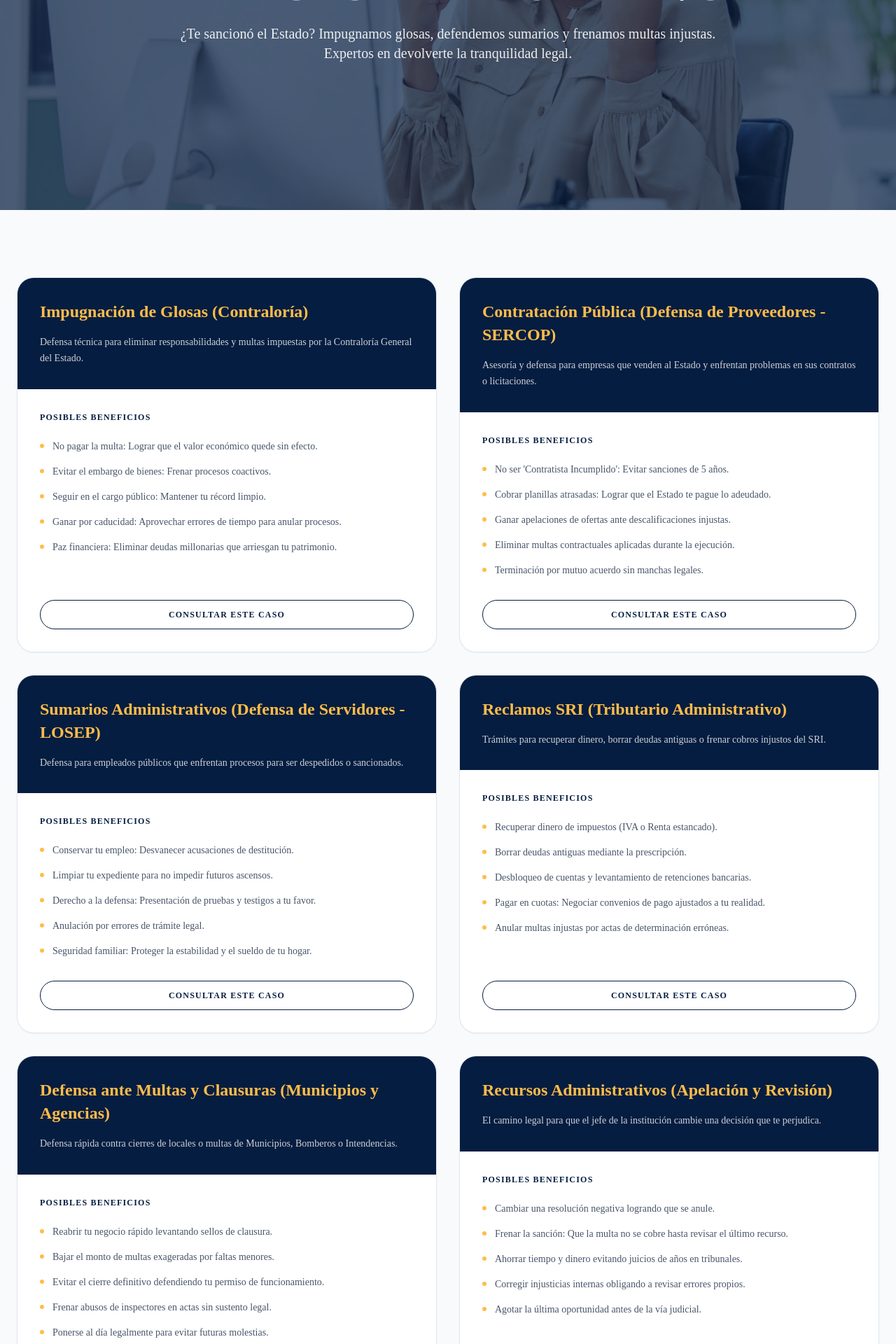
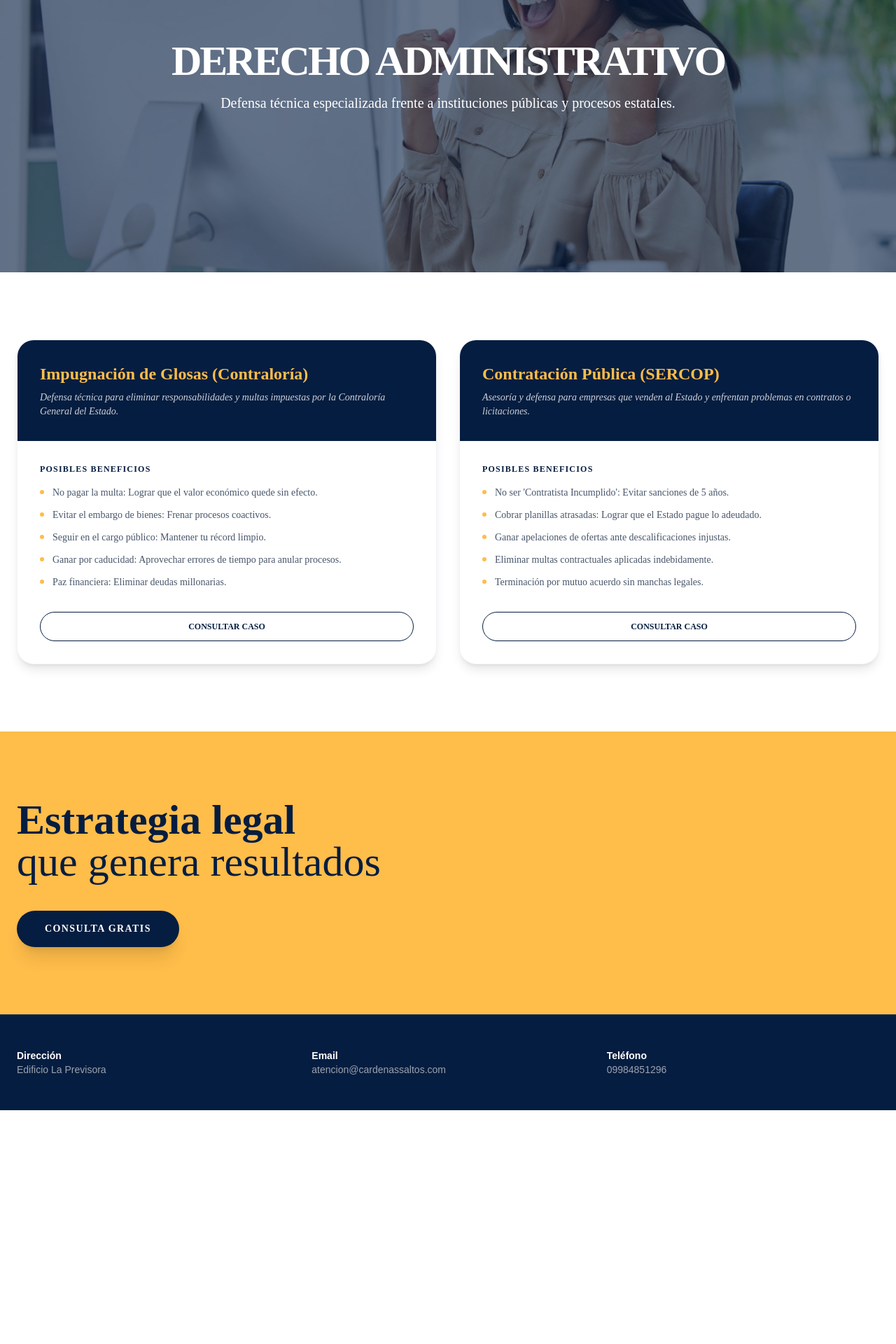
Before and after one commit to DevCardenasS/web-cardenas-saltos, a Next.js app: page /administrativo in a window 1280 px wide. Shown: the part 260-2180 px from the top of the page at 70% size. After the commit the page ends 1846 px from the top, so only its background shows below. Built offline with nearby package versions, Linux system fonts and the light colour scheme.

Commit message:
Update administrativo.js

```diff
--- a/pages/administrativo.js
+++ b/pages/administrativo.js
@@ -13,68 +13,25 @@ export default function Administrativo() {
         "Evitar el embargo de bienes: Frenar procesos coactivos.",
         "Seguir en el cargo público: Mantener tu récord limpio.",
         "Ganar por caducidad: Aprovechar errores de tiempo para anular procesos.",
-        "Paz financiera: Eliminar deudas millonarias que arriesgan tu patrimonio."
+        "Paz financiera: Eliminar deudas millonarias."
       ]
     },
     {
-      titulo: "Contratación Pública (Defensa de Proveedores - SERCOP)",
-      descripcion: "Asesoría y defensa para empresas que venden al Estado y enfrentan problemas en sus contratos o licitaciones.",
+      titulo: "Contratación Pública (SERCOP)",
+      descripcion: "Asesoría y defensa para empresas que venden al Estado y enfrentan problemas en contratos o licitaciones.",
       beneficios: [
         "No ser 'Contratista Incumplido': Evitar sanciones de 5 años.",
-        "Cobrar planillas atrasadas: Lograr que el Estado te pague lo adeudado.",
+        "Cobrar planillas atrasadas: Lograr que el Estado pague lo adeudado.",
         "Ganar apelaciones de ofertas ante descalificaciones injustas.",
-        "Eliminar multas contractuales aplicadas durante la ejecución.",
+        "Eliminar multas contractuales aplicadas indebidamente.",
         "Terminación por mutuo acuerdo sin manchas legales."
       ]
-    },
-    {
-      titulo: "Sumarios Administrativos (Defensa de Servidores - LOSEP)",
-      descripcion: "Defensa para empleados públicos que enfrentan procesos para ser despedidos o sancionados.",
-      beneficios: [
-        "Conservar tu empleo: Desvanecer acusaciones de destitución.",
-        "Limpiar tu expediente para no impedir futuros ascensos.",
-        "Derecho a la defensa: Presentación de pruebas y testigos a tu favor.",
-        "Anulación por errores de trámite legal.",
-        "Seguridad familiar: Proteger la estabilidad y el sueldo de tu hogar."
-      ]
-    },
-    {
-      titulo: "Reclamos SRI (Tributario Administrativo)",
-      descripcion: "Trámites para recuperar dinero, borrar deudas antiguas o frenar cobros injustos del SRI.",
-      beneficios: [
-        "Recuperar dinero de impuestos (IVA o Renta estancado).",
-        "Borrar deudas antiguas mediante la prescripción.",
-        "Desbloqueo de cuentas y levantamiento de retenciones bancarias.",
-        "Pagar en cuotas: Negociar convenios de pago ajustados a tu realidad.",
-        "Anular multas injustas por actas de determinación erróneas."
-      ]
-    },
-    {
-      titulo: "Defensa ante Multas y Clausuras (Municipios y Agencias)",
-      descripcion: "Defensa rápida contra cierres de locales o multas de Municipios, Bomberos o Intendencias.",
-      beneficios: [
-        "Reabrir tu negocio rápido levantando sellos de clausura.",
-        "Bajar el monto de multas exageradas por faltas menores.",
-        "Evitar el cierre definitivo defendiendo tu permiso de funcionamiento.",
-        "Frenar abusos de inspectores en actas sin sustento legal.",
-        "Ponerse al día legalmente para evitar futuras molestias."
-      ]
-    },
-    {
-      titulo: "Recursos Administrativos (Apelación y Revisión)",
-      descripcion: "El camino legal para que el jefe de la institución cambie una decisión que te perjudica.",
-      beneficios: [
-        "Cambiar una resolución negativa logrando que se anule.",
-        "Frenar la sanción: Que la multa no se cobre hasta revisar el último recurso.",
-        "Ahorrar tiempo y dinero evitando juicios de años en tribunales.",
-        "Corregir injusticias internas obligando a revisar errores propios.",
-        "Agotar la última oportunidad antes de la vía judicial."
-      ]
     }
+    // Puedes agregar el resto de servicios siguiendo esta misma estructura
   ];
 
   return (
-    <div className="w-full bg-slate-50 font-['Gantari']">
+    <div className="w-full bg-white font-['Gantari']">
       <Head>
         <title>Cárdenas Saltos | Derecho Administrativo</title>
       </Head>
@@ -84,17 +41,12 @@ export default function Administrativo() {
         <img
           src="/administrativo/cardenas-saltos-abogados-derecho-administrativo.jpg"
           className="absolute inset-0 w-full h-full object-cover"
-          alt="Derecho Administrativo Cárdenas Saltos"
+          alt="Derecho Administrativo"
         />
-        <div className="absolute inset-0 bg-[#051d40]/70 z-10"></div>
-
-        <div className="relative z-20 max-w-5xl px-6 text-center">
-          <h1 className="text-white text-4xl md:text-6xl leading-tight mb-6">
-            <span className="font-black block uppercase tracking-tighter">Derecho Administrativo</span>
-          </h1>
-          <p className="text-white/90 text-lg md:text-xl max-w-3xl mx-auto font-light">
-            ¿Te sancionó el Estado? Impugnamos glosas, defendemos sumarios y frenamos multas injustas. Expertos en devolverte la tranquilidad legal.
-          </p>
+        <div className="absolute inset-0 bg-[#051d40]/60 z-10"></div>
+        <div className="relative z-20 max-w-5xl px-6 text-center text-white">
+          <h1 className="text-4xl md:text-6xl font-black uppercase mb-4 tracking-tighter">Derecho Administrativo</h1>
+          <p className="text-lg md:text-xl font-light max-w-2xl mx-auto">Defensa técnica especializada frente a instituciones públicas y procesos estatales.</p>
         </div>
       </section>
 
@@ -102,37 +54,25 @@ export default function Administrativo() {
       <section className="max-w-7xl mx-auto px-6 py-24">
         <div className="grid grid-cols-1 md:grid-cols-2 gap-8">
           {servicios.map((servicio, index) => (
-            <div key={index} className="bg-white rounded-3xl overflow-hidden shadow-sm border border-slate-200 flex flex-col">
-              {/* Cabecera de la Card */}
+            <div key={index} className="bg-white rounded-3xl overflow-hidden shadow-lg border border-slate-100 flex flex-col">
               <div className="bg-[#051d40] p-8">
-                <h3 className="text-[#ffbd4a] text-2xl font-bold leading-snug">
-                  {servicio.titulo}
-                </h3>
-                <p className="text-white/80 mt-4 text-sm leading-relaxed">
-                  {servicio.descripcion}
-                </p>
+                <h3 className="text-[#ffbd4a] text-2xl font-bold">{servicio.titulo}</h3>
+                <p className="text-white/80 mt-2 text-sm italic">{servicio.descripcion}</p>
               </div>
-
-              {/* Cuerpo de la Card */}
               <div className="p-8 flex-grow">
-                <h4 className="text-[#051d40] font-black uppercase text-xs tracking-widest mb-6">Posibles Beneficios</h4>
-                <ul className="space-y-4">
-                  {servicio.beneficios.map((beneficio, bIndex) => (
-                    <li key={bIndex} className="flex gap-3 items-start text-slate-600 text-sm">
+                <h4 className="text-[#051d40] font-black uppercase text-xs tracking-widest mb-4">Posibles Beneficios</h4>
+                <ul className="space-y-3">
+                  {servicio.beneficios.map((b, i) => (
+                    <li key={i} className="flex gap-3 text-slate-600 text-sm">
                       <span className="w-1.5 h-1.5 rounded-full bg-[#ffbd4a] mt-1.5 flex-shrink-0"></span>
-                      {beneficio}
+                      {b}
                     </li>
                   ))}
                 </ul>
               </div>
-
-              {/* Botón de acción por servicio */}
               <div className="px-8 pb-8">
-                <a
-                  href={`https://wa.me/${phoneNumber}`}
-                  className="block text-center border border-[#051d40] text-[#051d40] py-3 rounded-full font-bold text-xs uppercase tracking-widest hover:bg-[#051d40] hover:text-white transition-all"
-                >
-                  Consultar este caso
+                <a href={`https://wa.me/${phoneNumber}`} className="block text-center border border-[#051d40] text-[#051d40] py-3 rounded-full font-bold text-xs uppercase hover:bg-[#051d40] hover:text-white transition-all">
+                  Consultar caso
                 </a>
               </div>
             </div>
@@ -147,8 +87,7 @@ export default function Administrativo() {
             <span className="block font-black">Estrategia legal</span>
             <span className="block font-normal">que genera resultados</span>
           </h2>
-          <a href={`https://wa.me/${phoneNumber}`}
-             className="inline-block bg-[#051d40] text-white px-10 py-4 rounded-full font-bold text-sm uppercase tracking-widest hover:scale-105 transition-all shadow-xl">
+          <a href={`https://wa.me/${phoneNumber}`} className="inline-block bg-[#051d40] text-white px-10 py-4 rounded-full font-bold text-sm uppercase tracking-widest hover:scale-105 transition-all shadow-xl">
             Consulta gratis
           </a>
         </div>
@@ -157,5 +96,5 @@ export default function Administrativo() {
   );
 }
 
-// Activamos el Navbar transparente para esta página
-Administrativo.transparentNavbar = true;
+// NOTA: Para esta página NO activamos .transparentNavbar = true
+// Esto hace que el Navbar use el logo a color y fondo blanco por defecto.
```
